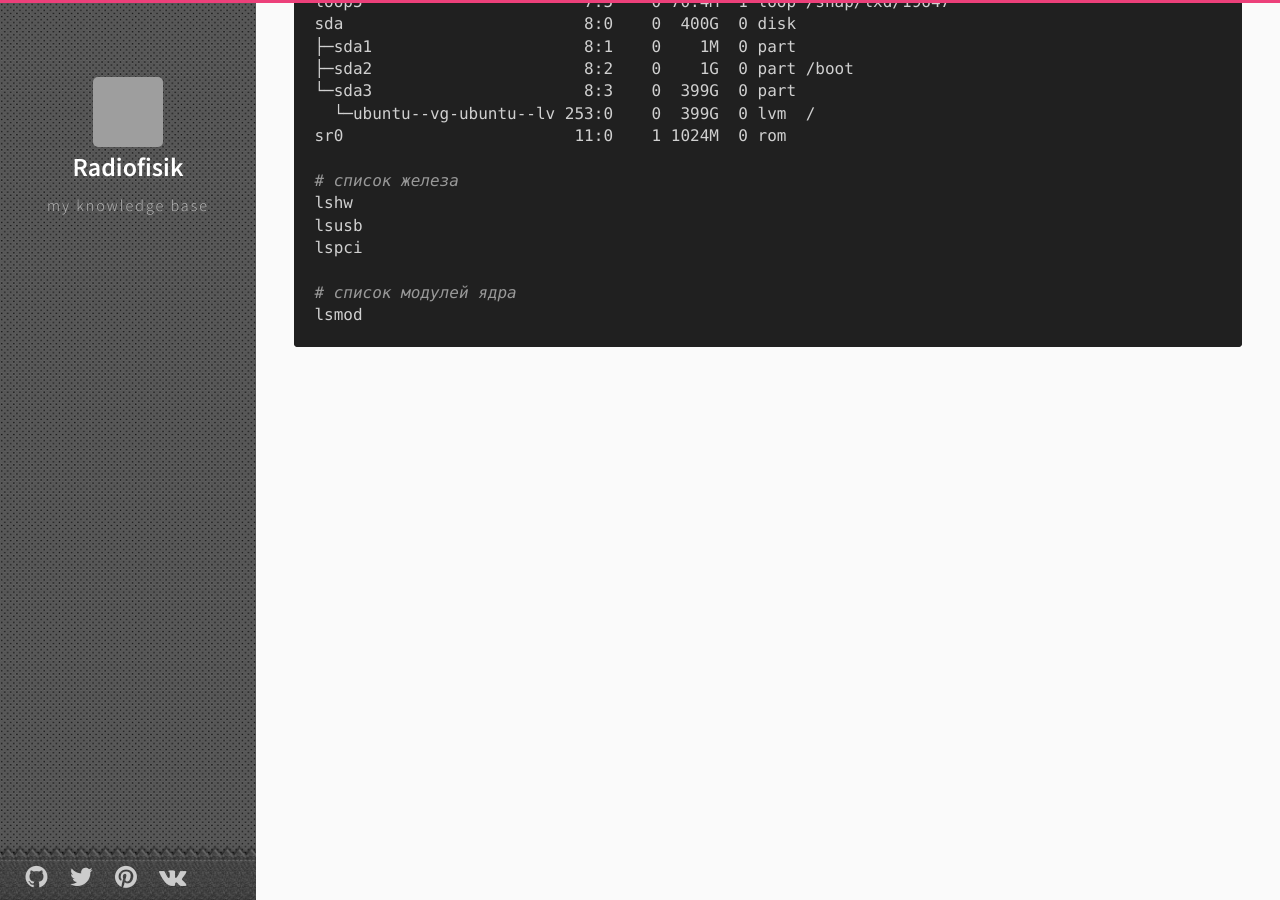
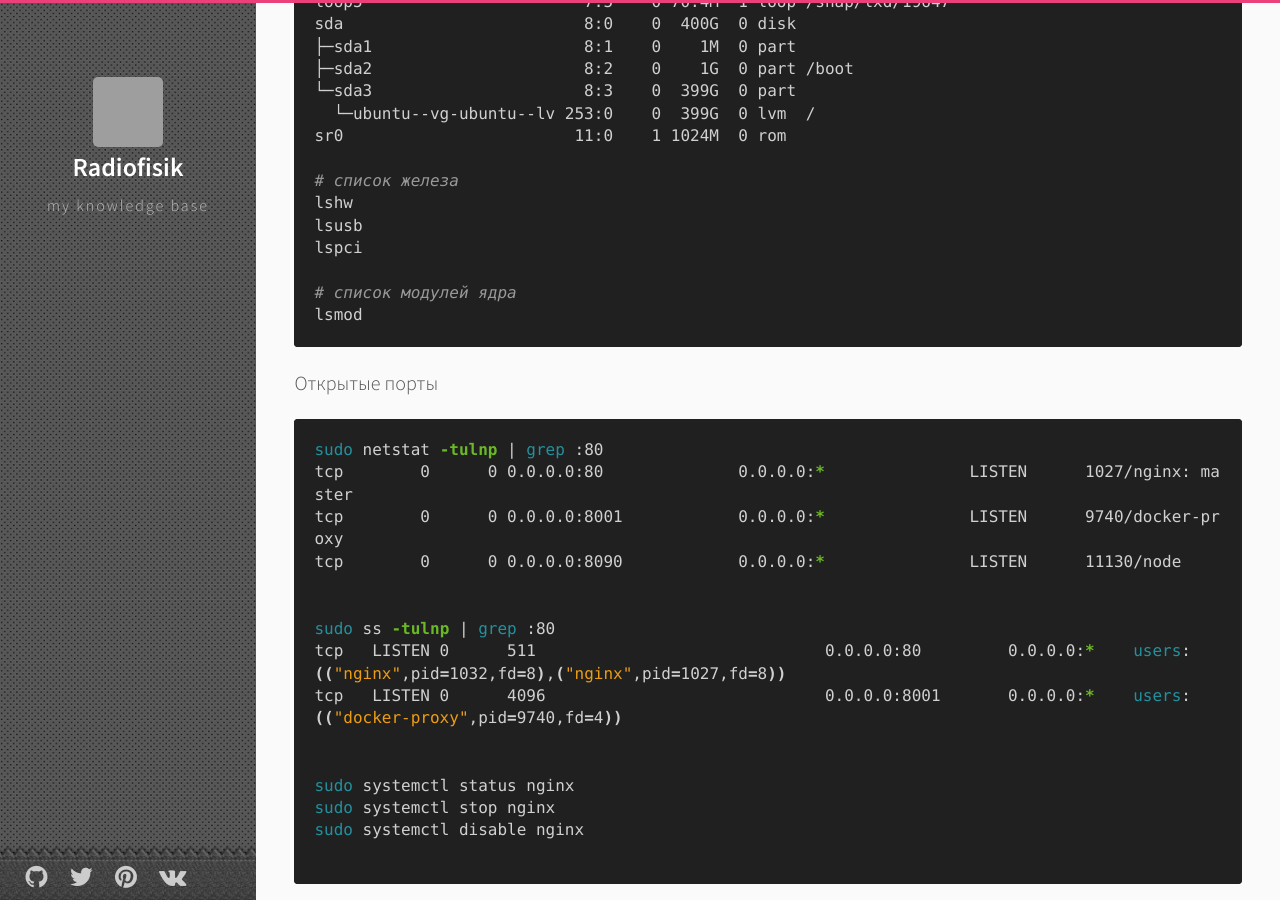
Before and after one commit to Radiofisik/radiofisik.github.io, a Jekyll site: the page built from _posts/linux/2019-08-24-linux.md, in a window 1280 px wide and 900 px high, scrolled down 14070 px. Built offline with Jekyll 4.4.1, drawn with Linux system fonts in a browser that asks for light colours; comment, search, counter and statistics services are not loaded; grey boxes are pictures that could not be loaded.

Commit message:
sudo systemctl disable nginx

````diff
--- a/_posts/linux/2019-08-24-linux.md
+++ b/_posts/linux/2019-08-24-linux.md
@@ -578,3 +578,23 @@ lspci
 # список модулей ядра
 lsmod
 ```
+
+Открытые порты
+
+```bash
+sudo netstat -tulnp | grep :80
+tcp        0      0 0.0.0.0:80              0.0.0.0:*               LISTEN      1027/nginx: master
+tcp        0      0 0.0.0.0:8001            0.0.0.0:*               LISTEN      9740/docker-proxy
+tcp        0      0 0.0.0.0:8090            0.0.0.0:*               LISTEN      11130/node
+
+
+sudo ss -tulnp | grep :80
+tcp   LISTEN 0      511                              0.0.0.0:80         0.0.0.0:*    users:(("nginx",pid=1032,fd=8),("nginx",pid=1027,fd=8))
+tcp   LISTEN 0      4096                             0.0.0.0:8001       0.0.0.0:*    users:(("docker-proxy",pid=9740,fd=4))
+
+
+sudo systemctl status nginx
+sudo systemctl stop nginx
+sudo systemctl disable nginx
+
+```
````
